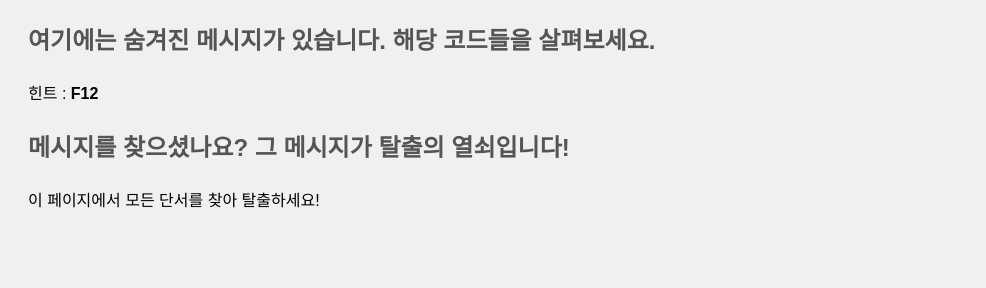
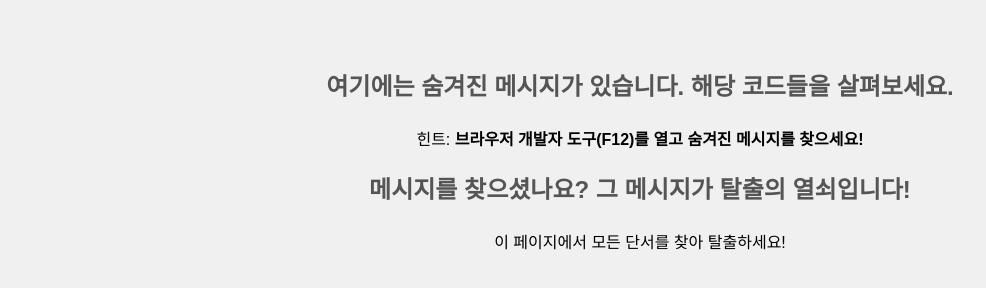
Before and after one commit to jm9277/-1, a plain HTML site: page index.html in a window 1280 px wide. Shown: the part 98-386 px from the top of the page, without its empty margins (0-986 px from the left). Drawn offline with Linux system fonts and the light colour scheme.

Commit message:
Add files via upload

```diff
--- a/index.html
+++ b/index.html
@@ -9,24 +9,29 @@
             font-family: Arial, sans-serif;
             background-color: #f0f0f0;
             padding: 20px;
+            text-align: center; /* 모든 텍스트 중앙 정렬 */
         }
         h1 {
-            text-align: center;
             color: #333;
+            margin-bottom: 70px; /* 제목과 본문 사이에 여백 추가 */
         }
         .hint {
             font-size: 1.5em; /* 크기를 힌트 1과 동일하게 맞춤 */
             font-weight: bold; /* 굵게 설정 */
             color: #555;
+            margin-top: 20px; /* 힌트와 본문 사이 여백 추가 */
         }
         .hidden-message {
             color: #fff;
             background-color: #000;
             padding: 10px;
-            margin-top: 20px;
+            margin-top: 50px;
             border-radius: 5px;
             text-align: center;
             display: none; /* 이 부분이 '숨겨진 메시지' */
+        }
+        footer {
+            margin-top: 20px;
         }
     </style>
 </head>
@@ -35,7 +40,7 @@
     <p class="hint">여기에는 숨겨진 메시지가 있습니다. 해당 코드들을 살펴보세요.</p>
 
     <!-- 일반 텍스트 -->
-    <p>힌트 : <strong>F12</strong></p>
+    <p>힌트: <strong>브라우저 개발자 도구(F12)를 열고 숨겨진 메시지를 찾으세요!</strong></p>
 
     <!-- 숨겨진 메시지 -->
     <div class="hidden-message">비밀 메시지: 1234</div>
```
